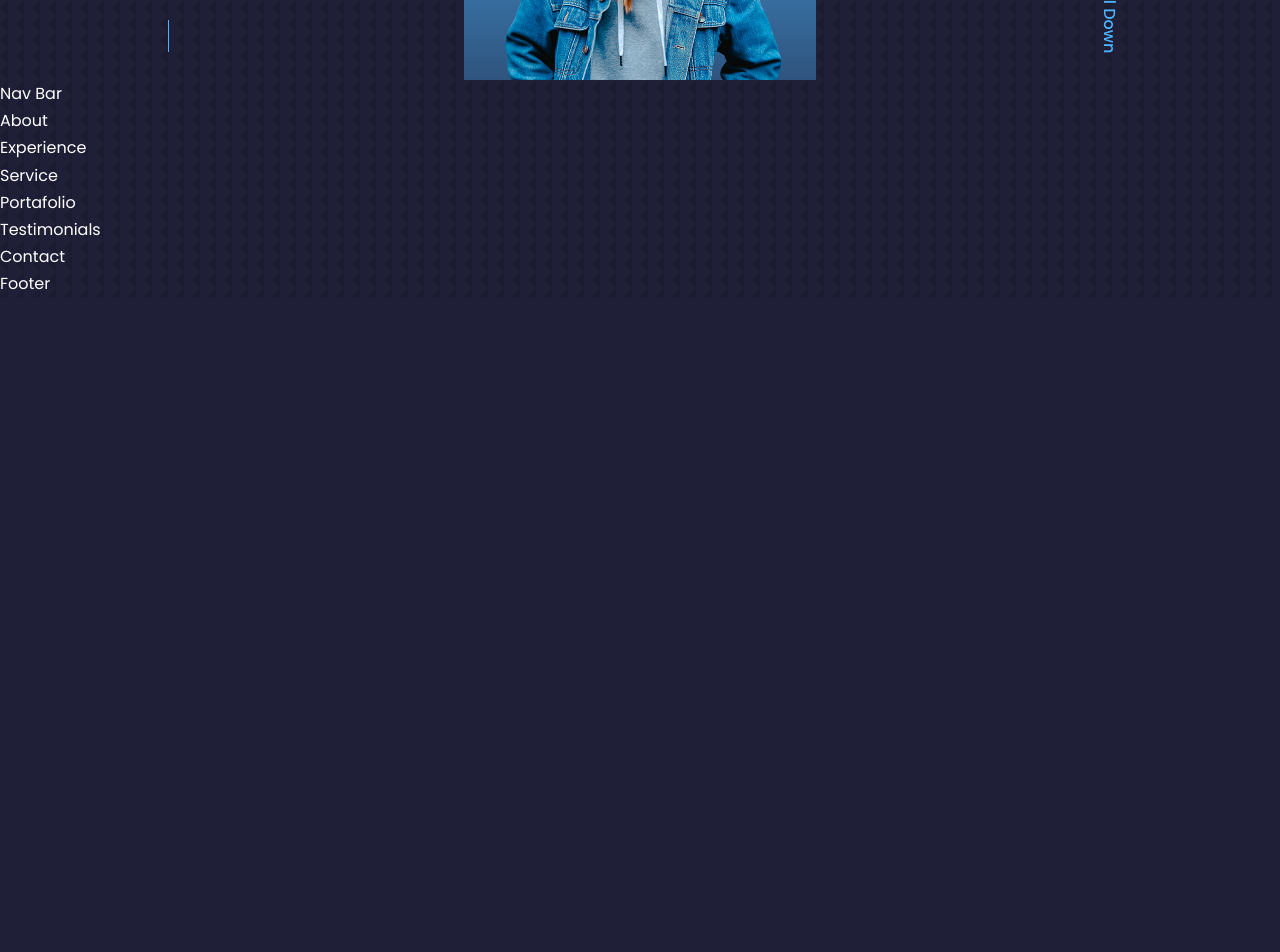
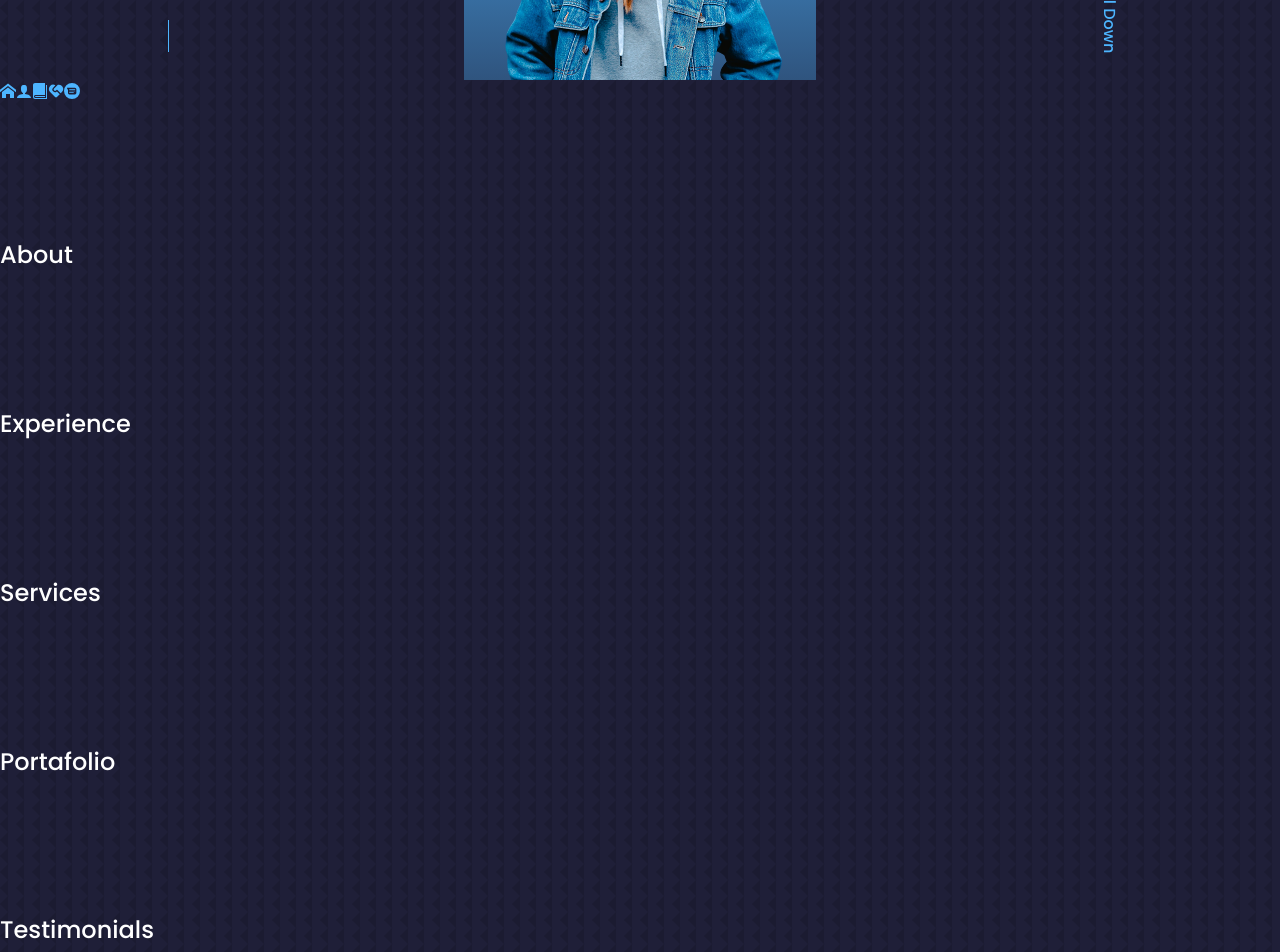
Before and after one commit to Annubis1709/my-react-portafolio-website, a React (Create React App) app: page / in a window 1280 px wide. Shown: the part 720-1672 px from the top of the page. Before the commit the page ends 1018 px from the top, so only its background shows below. Built offline with nearby package versions, Linux system fonts and the light colour scheme.

Commit message:
icons to NavBar component is added

```diff
--- a/src/components/about/About.jsx
+++ b/src/components/about/About.jsx
@@ -4,7 +4,11 @@ import './about.css';
 
 const About = () => {
     return (
-        <div>About</div>
+        <section>
+            <div id="about">
+                <h2>About</h2>
+            </div>
+        </section>
     );
 };
 
--- a/src/components/contact/Contact.jsx
+++ b/src/components/contact/Contact.jsx
@@ -3,7 +3,11 @@ import './contact.css';
 
 const Contact = () => {
     return (
-        <div>Contact</div>
+        <section>
+            <div id="contact">
+                <h2>Contact</h2>
+            </div>
+        </section>
     );
 };
 
--- a/src/components/experience/Experience.jsx
+++ b/src/components/experience/Experience.jsx
@@ -3,9 +3,11 @@ import './experience.css';
 
 const Experience = () => {
     return (
-        <div>
-            Experience
-        </div>
+        <section>
+            <div id="experience">
+                <h2>Experience</h2>
+            </div>
+        </section>
     );
 };
 
--- a/src/components/nav/NavBar.jsx
+++ b/src/components/nav/NavBar.jsx
@@ -1,9 +1,18 @@
 import React from 'react';
 import './navBar.css';
+import { ImHome, ImUser, ImBook } from 'react-icons/im';
+import {RiServiceFill} from "react-icons/ri";
+import {SiGooglemessages} from "react-icons/si";
 
 const NavBar = () => {
     return (
-        <div>Nav Bar</div>
+        <nav >
+            <a href={"#"}><ImHome /></a>
+            <a href={"#about"}><ImUser /></a>
+            <a href={"#experience"}><ImBook /></a>
+            <a href={"#services"}><RiServiceFill /></a>
+            <a href={"#contact"}><SiGooglemessages /></a>
+        </nav>
     );
 };
 
--- a/src/components/portafolio/Portafolio.jsx
+++ b/src/components/portafolio/Portafolio.jsx
@@ -3,7 +3,11 @@ import './portafolio.css';
 
 const Portafolio = () => {
     return (
-        <div>Portafolio</div>
+        <section>
+            <div id="portafolio">
+                <h2>Portafolio</h2>
+            </div>
+        </section>
     );
 };
 
--- a/src/components/services/Services.jsx
+++ b/src/components/services/Services.jsx
@@ -3,9 +3,11 @@ import './services.css';
 
 const Services = () => {
     return (
-        <div>
-            Service
-        </div>
+        <section>
+            <div id="services">
+                <h2>Services</h2>
+            </div>
+        </section>
     );
 };
 
--- a/src/components/testimonials/Testimonials.jsx
+++ b/src/components/testimonials/Testimonials.jsx
@@ -3,7 +3,11 @@ import './testimonials.css';
 
 const Testimonials = () => {
     return (
-        <div>Testimonials</div>
+        <section>
+            <div id="testimonials">
+                <h2>Testimonials</h2>
+            </div>
+        </section>
     );
 };
 
--- a/src/index.css
+++ b/src/index.css
@@ -124,6 +124,7 @@ img {
   }
   section {
     margin-top: 6rem;
+    height: 100vh;
   }
 }
 
```
